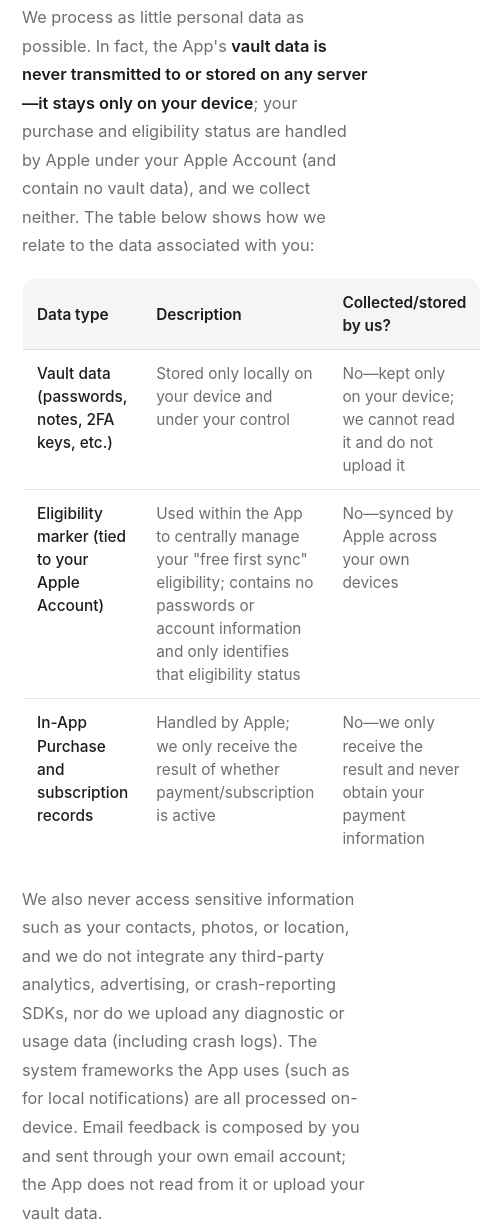
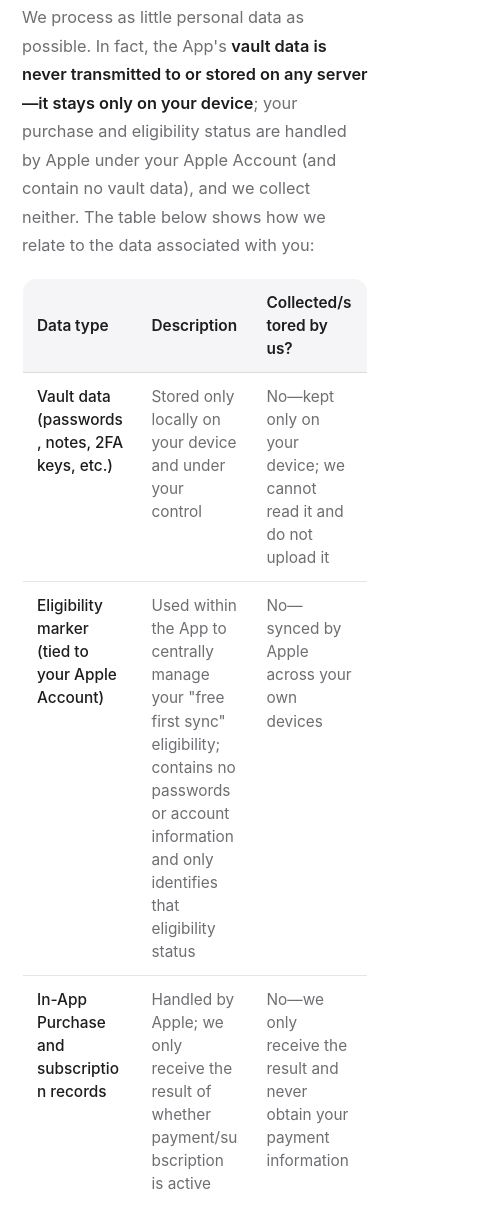
Before and after one commit to michael-duany/PriPassword, a plain HTML site: page privacy.html in a window 390 px wide. Shown: the part 836-2056 px from the top of the page, 481 px wide, since content can reach past the window. Drawn offline with Linux system fonts and the light colour scheme.

Commit message:
Fix horizontal overflow for de/fr/it on narrow screens (table fixed layout + break long words)

```diff
--- a/css/style.css
+++ b/css/style.css
@@ -368,3 +368,9 @@ html.embed .doc__meta{margin-top:0;}
 .doc tbody td{padding:12px 14px;border-bottom:1px solid var(--line);color:var(--ink-2);vertical-align:top;}
 .doc tbody tr:last-child td{border-bottom:0;}
 .doc tbody td:first-child{color:var(--ink);font-weight:500;}
+
+/* 窄屏：表格固定布局 + 长单词断行，避免德/法/意等长词把页面撑出横向滚动 */
+@media (max-width:640px){
+  .doc table{table-layout:fixed;}
+  .doc thead th,.doc tbody td{overflow-wrap:anywhere;word-break:break-word;}
+}
```
